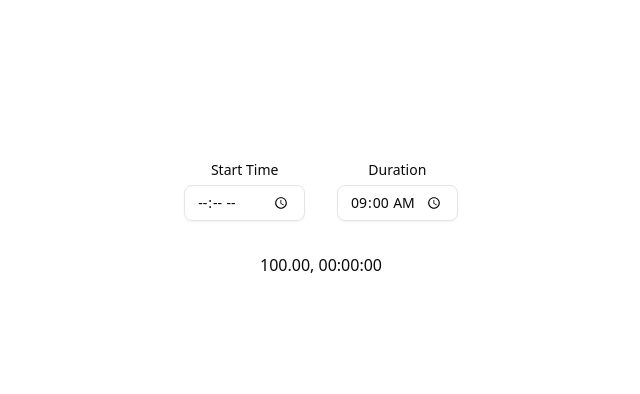
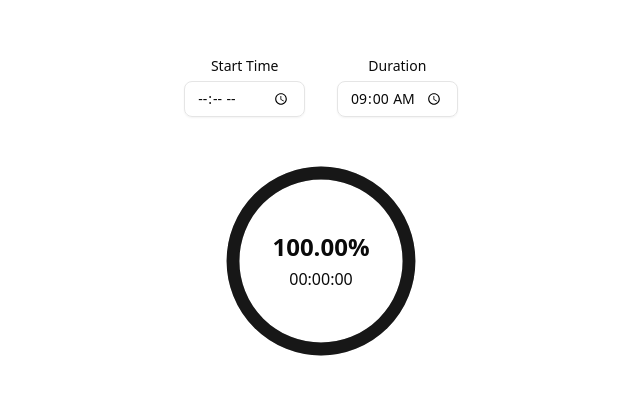
Before and after one commit to blue56789/work-timer, a React (Vite) app: page / in a window 1280 px wide. Shown: the part 180-574 px from the top of the page, without its empty margins (319-959 px from the left). Built offline with nearby package versions, Linux system fonts and the light colour scheme.

Commit message:
added progress bar

```diff
--- a/src/App.tsx
+++ b/src/App.tsx
@@ -7,7 +7,7 @@ function App() {
   const [duration, setDuration] = useState(0);
   return (
     <div className="h-dvh bg-background flex justify-center">
-      <div className="container h-full flex flex-col justify-center items-center gap-8">
+      <div className="container h-full flex flex-col justify-center items-center gap-6">
         <TimeInput setStart={setStart} setDuration={setDuration} />
         <Progress start={start} duration={duration} />
       </div>
--- a/src/components/Progress.tsx
+++ b/src/components/Progress.tsx
@@ -1,3 +1,4 @@
+import CircularProgress from "@/components/progress-09";
 import { get00 } from "@/lib/utils";
 import { useEffect, useState } from "react";
 
@@ -38,9 +39,19 @@ export default function Progress({
     }, 1000);
     return () => clearInterval(interval);
   }, [start, duration]);
+
   return (
-    <>
-      {progress.per.toFixed(2)}, {getTimeLeft(progress.timeLeft / 1000)}
-    </>
+    <CircularProgress
+      value={progress.per}
+      size={240}
+      strokeWidth={16}
+      showLabel
+      renderLabel={(p) => (
+        <div className="flex flex-col gap-1 justify-center items-center">
+          <div className="font-bold text-2xl">{p.toFixed(2)}%</div>
+          <div>{getTimeLeft(progress.timeLeft / 1000)}</div>
+        </div>
+      )}
+    />
   );
 }
--- /dev/null
+++ b/src/components/progress-09.tsx
@@ -0,0 +1,88 @@
+import { cn } from "@/lib/utils";
+
+interface CircularProgressProps {
+  value: number;
+  renderLabel?: (progress: number) => number | string | React.ReactNode;
+  size?: number;
+  strokeWidth?: number;
+  circleStrokeWidth?: number;
+  progressStrokeWidth?: number;
+  shape?: "square" | "round";
+  className?: string;
+  progressClassName?: string;
+  labelClassName?: string;
+  showLabel?: boolean;
+}
+
+const CircularProgress = ({
+  value,
+  renderLabel,
+  className,
+  progressClassName,
+  labelClassName,
+  showLabel,
+  shape = "round",
+  size = 100,
+  strokeWidth,
+  circleStrokeWidth = 10,
+  progressStrokeWidth = 10,
+}: CircularProgressProps) => {
+  const radius = size / 2 - 10;
+  const circumference = Math.ceil(3.14 * radius * 2);
+  const percentage = Math.ceil(circumference * ((100 - value) / 100));
+
+  const viewBox = `-${size * 0.125} -${size * 0.125} ${size * 1.25} ${
+    size * 1.25
+  }`;
+
+  return (
+    <div className="relative">
+      <svg
+        width={size}
+        height={size}
+        viewBox={viewBox}
+        version="1.1"
+        xmlns="http://www.w3.org/2000/svg"
+        style={{ transform: "rotate(-90deg)" }}
+        className="relative"
+      >
+        {/* Base Circle */}
+        <circle
+          r={radius}
+          cx={size / 2}
+          cy={size / 2}
+          fill="transparent"
+          strokeWidth={strokeWidth ?? circleStrokeWidth}
+          strokeDasharray={circumference}
+          strokeDashoffset="0"
+          className={cn("stroke-primary/25", className)}
+        />
+
+        {/* Progress */}
+        <circle
+          r={radius}
+          cx={size / 2}
+          cy={size / 2}
+          strokeWidth={strokeWidth ?? progressStrokeWidth}
+          strokeLinecap={shape}
+          strokeDashoffset={percentage}
+          fill="transparent"
+          strokeDasharray={circumference}
+          className={cn("stroke-primary transition-all", progressClassName)}
+        />
+      </svg>
+      {showLabel && (
+        <div
+          className={cn(
+            "absolute inset-0 flex items-center justify-center text-md",
+            labelClassName
+          )}
+        >
+          {renderLabel ? renderLabel(value) : value}
+        </div>
+      )}
+    </div>
+  );
+};
+
+export default CircularProgress;
```
